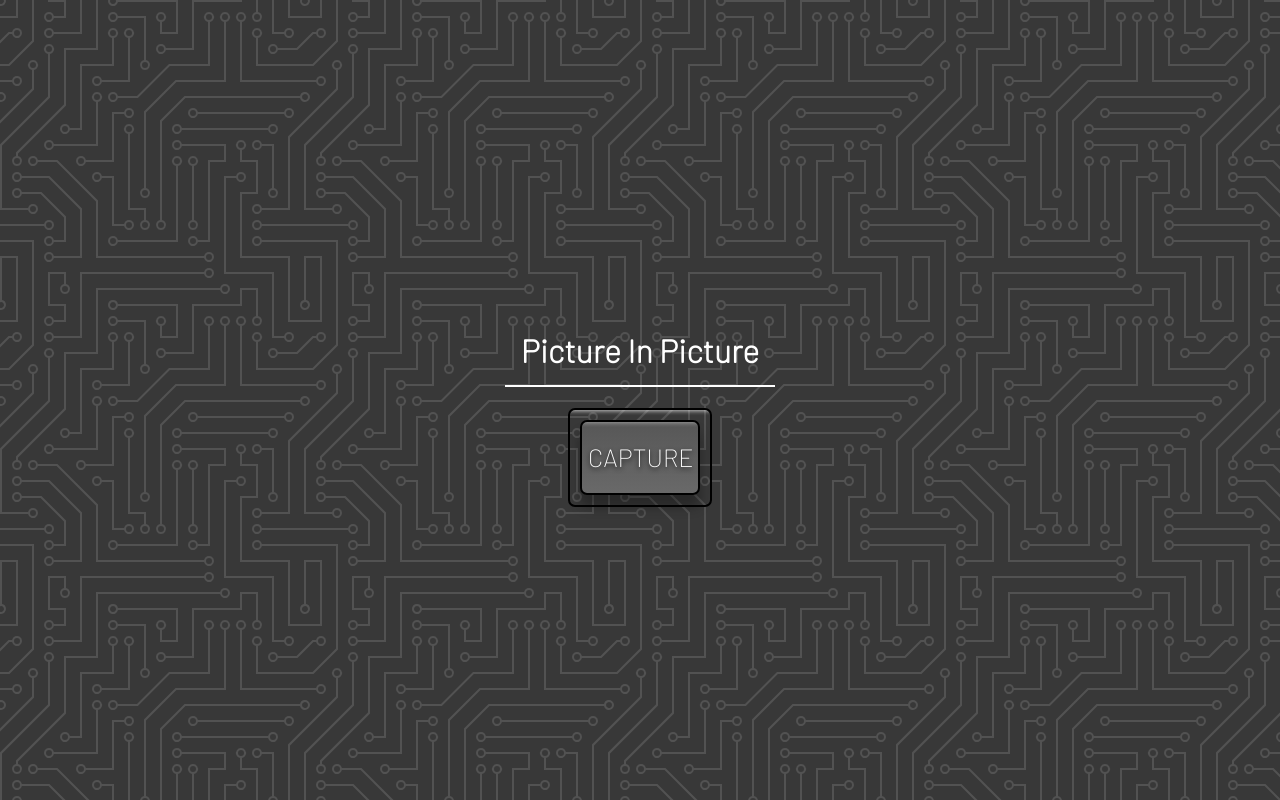
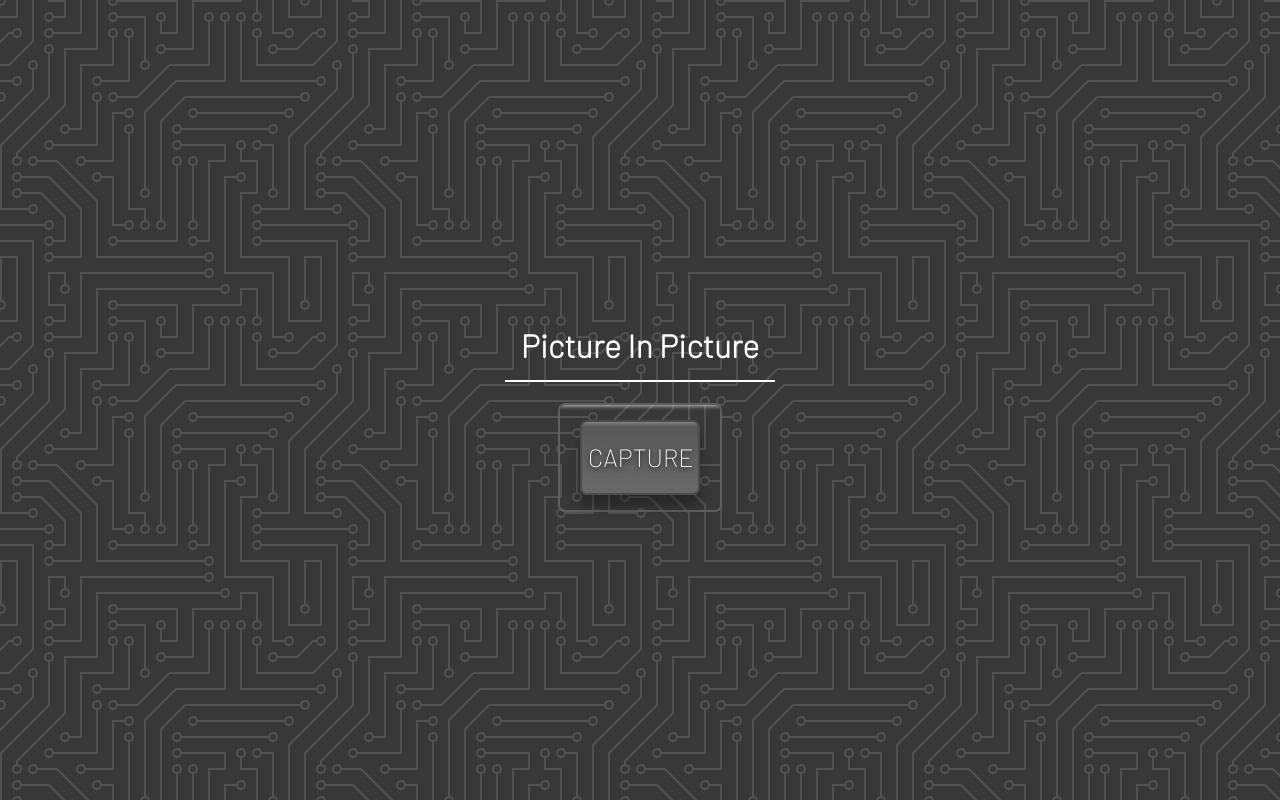
Before and after one commit to kelvinho1020/Picture_in_Picture, a website built with Parcel: page index.html in a window 1280 px wide. Built offline with nearby package versions, Linux system fonts and the light colour scheme.

Commit message:
update css

```diff
--- a/src/script.js
+++ b/src/script.js
@@ -1,4 +1,4 @@
-import 'regenerator-runtime/runtime'
+// import 'regenerator-runtime/runtime'
 
 const videoElement = document.querySelector("#video");
 const button = document.querySelector("#button");
--- a/src/style.css
+++ b/src/style.css
@@ -26,8 +26,8 @@ h1 {
 }
 
 .button-container {
-	border: 2px solid black;
-	padding: 10px;
+	border: 2px solid rgb(95, 95, 95);
+	padding: 15px 20px;
 	border-radius: 7px;
 	box-shadow: inset 0 20px 4px -19px rgba(255, 255, 255, 0.7);
 }
@@ -42,7 +42,7 @@ button {
 	color: white;
 	text-shadow: 0 2px 5px black;
 	background: linear-gradient(to top, #696969, #575757);
-	border: 2px solid black;
+	border: 2px solid rgb(75, 75, 75);
 	border-radius: 7px;
 	box-shadow: inset 0 20px 4px -19px rgba(255, 255, 255, 0.4), 0 12px 12px 0 rgba(0, 0, 0, 0.3);
 }
@@ -56,6 +56,10 @@ button:active {
 	box-shadow: 0 6px 6px 0 rgba(0, 0, 0, 0.3);
 }
 
+#video {
+	margin-bottom: 1rem;
+}
+
 .hidden {
 	display: none;
 }
```
